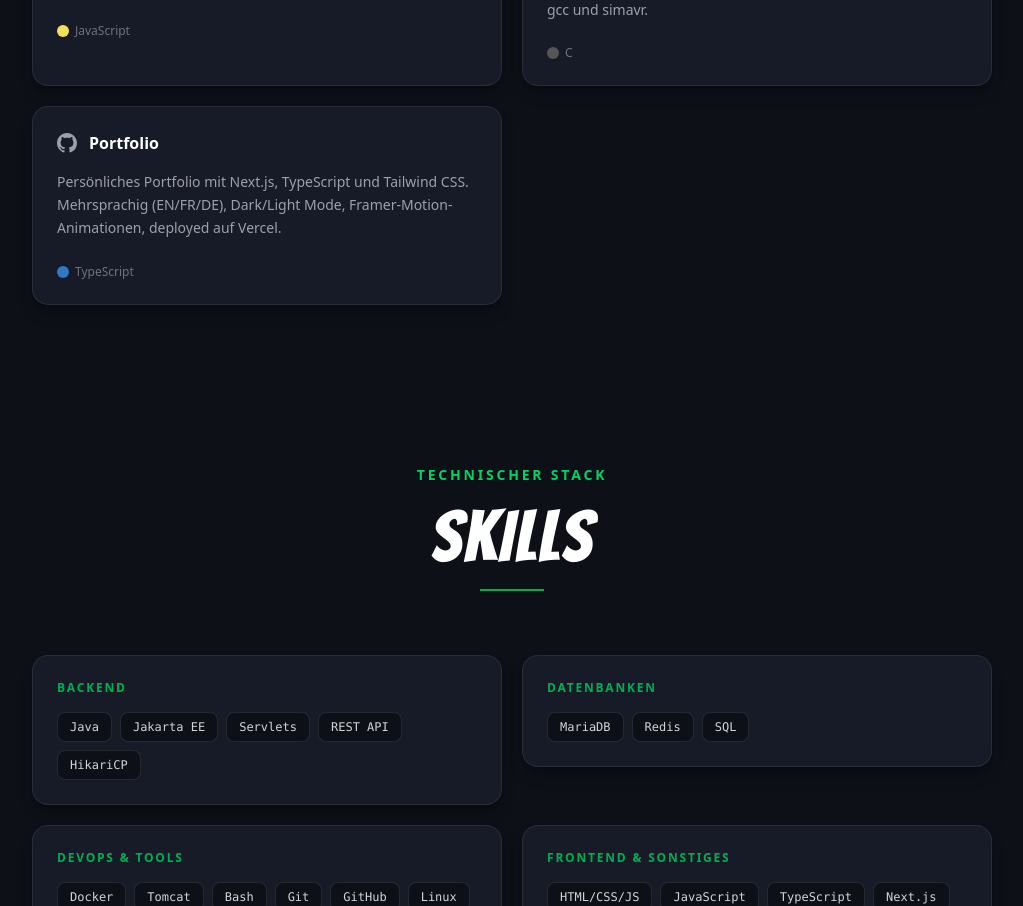
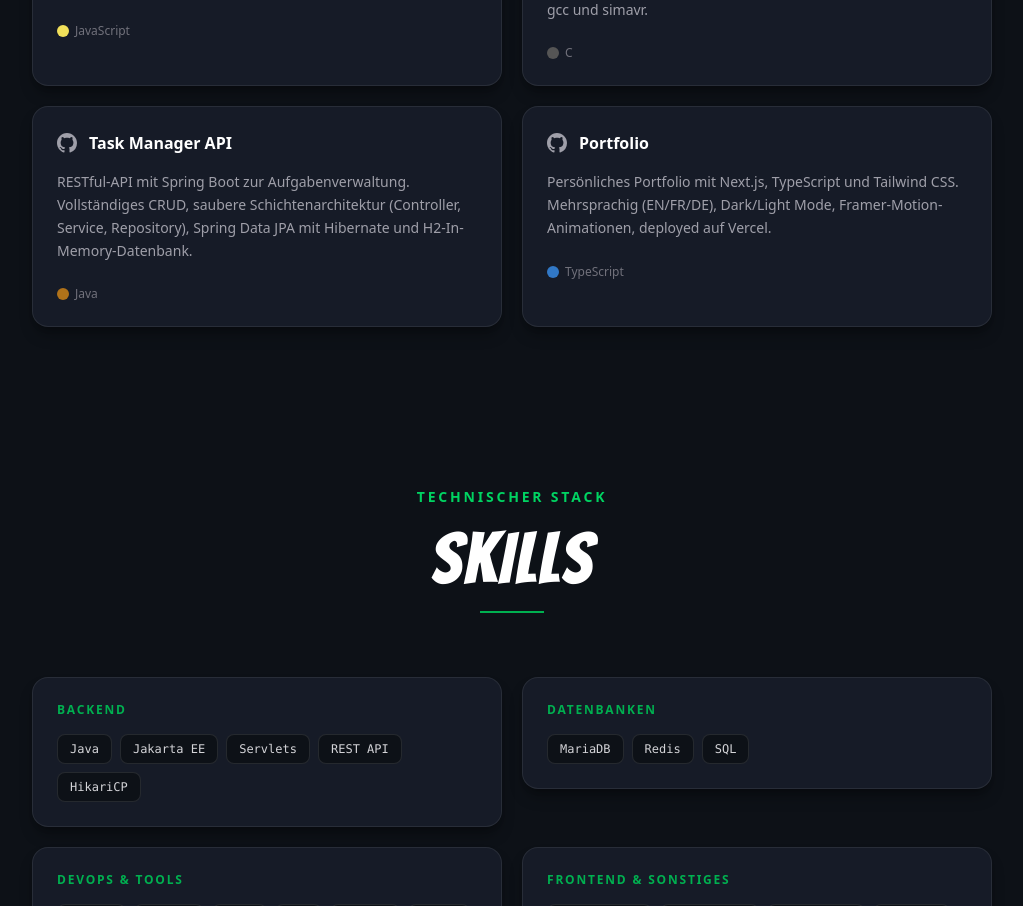
Before and after one commit to Emeric99/portfolio, a Next.js app: page / in a window 1280 px wide. Shown: the part 3000-3906 px from the top of the page, without its empty margins (128-1151 px from the left). Built offline with nearby package versions, Linux system fonts and the light colour scheme.

Commit message:
Add Task-manager-api

```diff
--- a/app/components/Projects.tsx
+++ b/app/components/Projects.tsx
@@ -47,6 +47,17 @@ const projects = [
     lang: "C",
     langColor: "#555555",
     link: "https://github.com/Emeric99/AVR-Morse-System",
+  },
+  {
+    title: "Task Manager API",
+    desc: {
+      en: "RESTful API built with Spring Boot for managing tasks. Features full CRUD operations, clean layered architecture (Controller, Service, Repository), Spring Data JPA with Hibernate, and an H2 in-memory database.",
+      fr: "API RESTful développée avec Spring Boot pour la gestion de tâches. CRUD complet, architecture en couches propre (Controller, Service, Repository), Spring Data JPA avec Hibernate et base H2 en mémoire.",
+      de: "RESTful-API mit Spring Boot zur Aufgabenverwaltung. Vollständiges CRUD, saubere Schichtenarchitektur (Controller, Service, Repository), Spring Data JPA mit Hibernate und H2-In-Memory-Datenbank.",
+    },
+    lang: "Java",
+    langColor: "#b07219",
+    link: "https://github.com/Emeric99/task-manager-api",
   },
   {
     title: "Portfolio",
```
